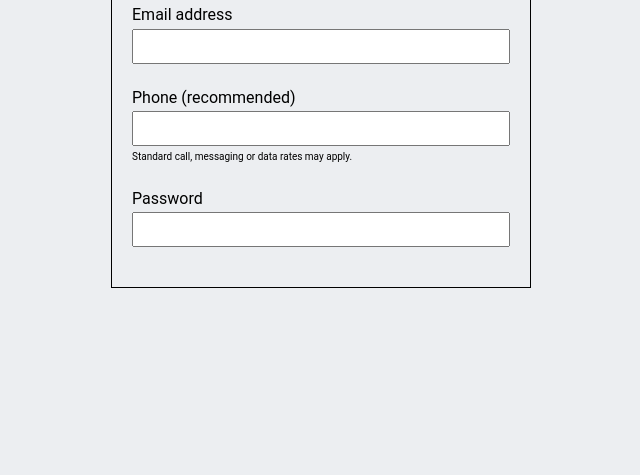
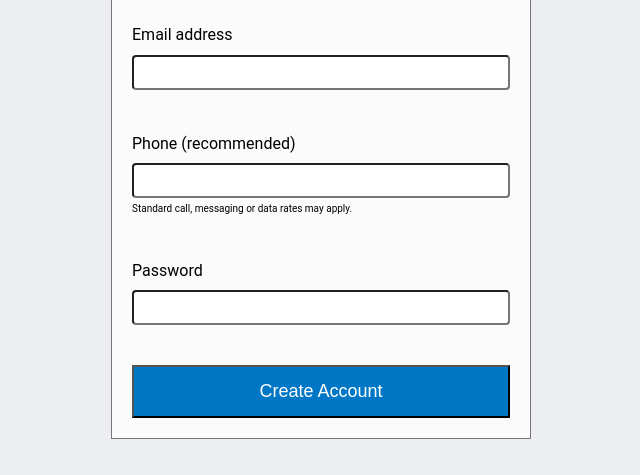
Before and after one commit to kellisdev/intuit-form, a plain HTML site: page index.html in a window 1280 px wide. Shown: the part 325-800 px from the top of the page, without its empty margins (319-959 px from the left). Drawn offline with Linux system fonts and the light colour scheme.

Commit message:
Added create account button

```diff
--- a/assets/style.css
+++ b/assets/style.css
@@ -25,7 +25,8 @@ body {
 
 .form-wrap {
     margin-top: 40px;
-    border: 1px solid #000;
+    background-color: rgba(255, 255, 255, 0.781);
+    border: 1px solid #777;
     max-width: 420px;
     margin-right: auto;
     margin-left: auto;
@@ -34,14 +35,17 @@ body {
 }
 
 label {
+    margin-top: 20px;
     display: block;
     text-align: left;
 }
 
 input {
+    margin-top: 6px;
     width: 100%;
     padding: 8px;
     margin-bottom: 20px;
+    border-radius: 4px;
 }
 
 .tel-margin {
@@ -51,7 +55,7 @@ input {
 .rates {
     text-align: left;
     font-size: 10px;
-    margin-bottom: 20px;
+    margin-bottom: 40px;
 }
 
 h1 {
@@ -62,6 +66,10 @@ h1 {
 h2 {
     font-size: 16px;
     font-weight: 100;
+}
+
+a {
+    text-decoration: none;
 }
 
 a:link {
@@ -75,3 +83,13 @@ a:link {
   a:hover {
     border-bottom: 1px solid #008cff;
   }
+
+  .create-btn {
+      width: 100%;
+      padding: 14px;
+      margin-top: 20px;
+      background-color: #0077C5;
+      color: #FFF;
+      font-weight: 400;
+      font-size: 18px;
+  }
--- a/index.html
+++ b/index.html
@@ -24,6 +24,7 @@
             <p class="rates">Standard call, messaging or data rates may apply.</p>
             <label for="password">Password</label>
             <input type="password" name="password">
+            <button class="create-btn">Create Account</button>
         </form>
     </div>
 </body>
```
